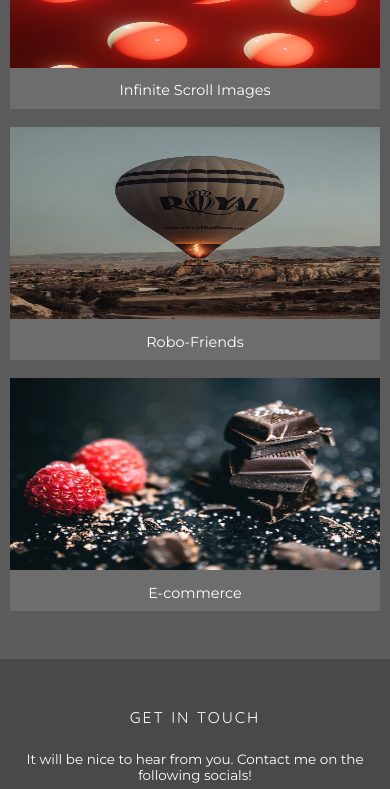
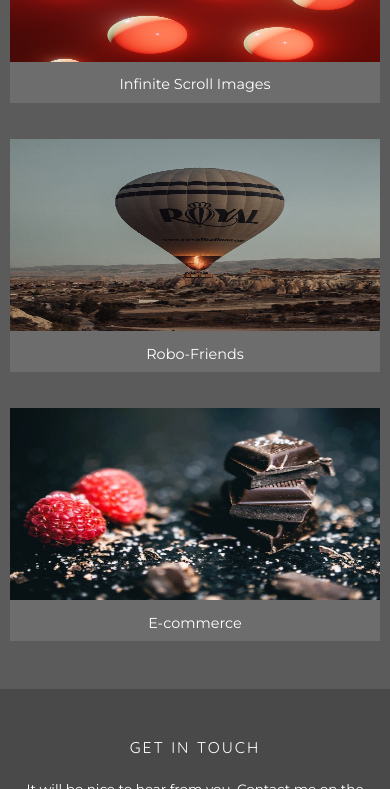
Before and after one commit to Balogunmba22/figma-portfolio-ex, a plain HTML site: page index.html in a window 390 px wide. Shown: the part 1810-2599 px from the top of the page. Drawn offline with Linux system fonts and the light colour scheme.

Commit message:
mobile media query refactored

```diff
--- a/style.css
+++ b/style.css
@@ -253,13 +253,13 @@ section.contact {
 
   .projects-container {
     display: block;
-    margin-top: 2rem;
+    margin-top: 0;
     padding: 0 2vw;
   }
 
   .my_project {
     width: 100%;
-    margin-top: 1.5rem;
+    margin-top: 3rem;
   }
 
   .project figcaption {
@@ -267,13 +267,14 @@ section.contact {
   }
 
   section.contact {
-    padding: 4rem 0 0;
+    padding: 4rem 0;
     min-height: fit-content;
   }
 
   .social-icons {
     display: block;
     text-align: center;
+    margin-top: 2rem;
   }
 
   .social-icons a {
```
